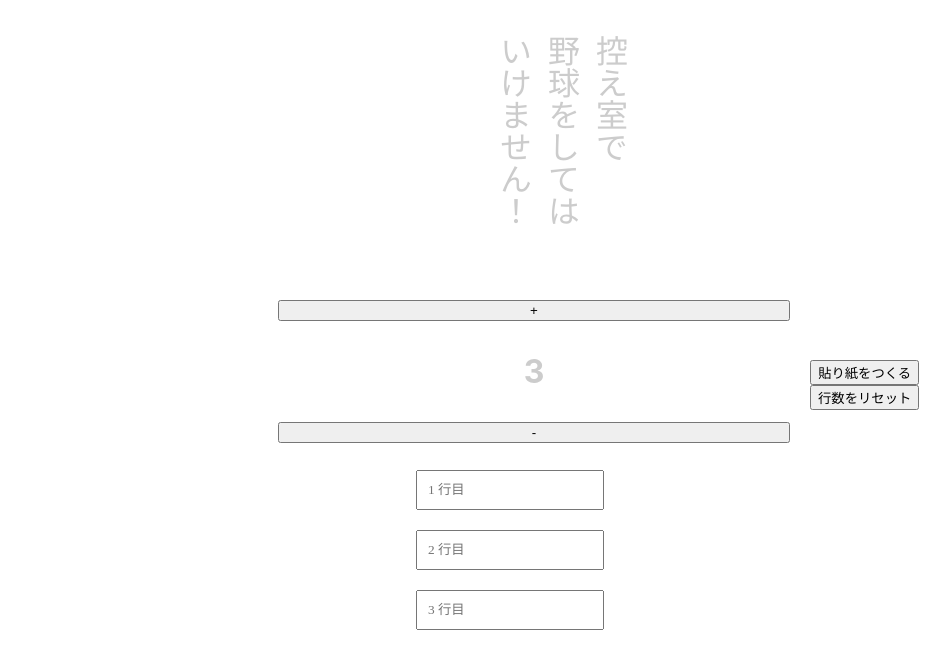
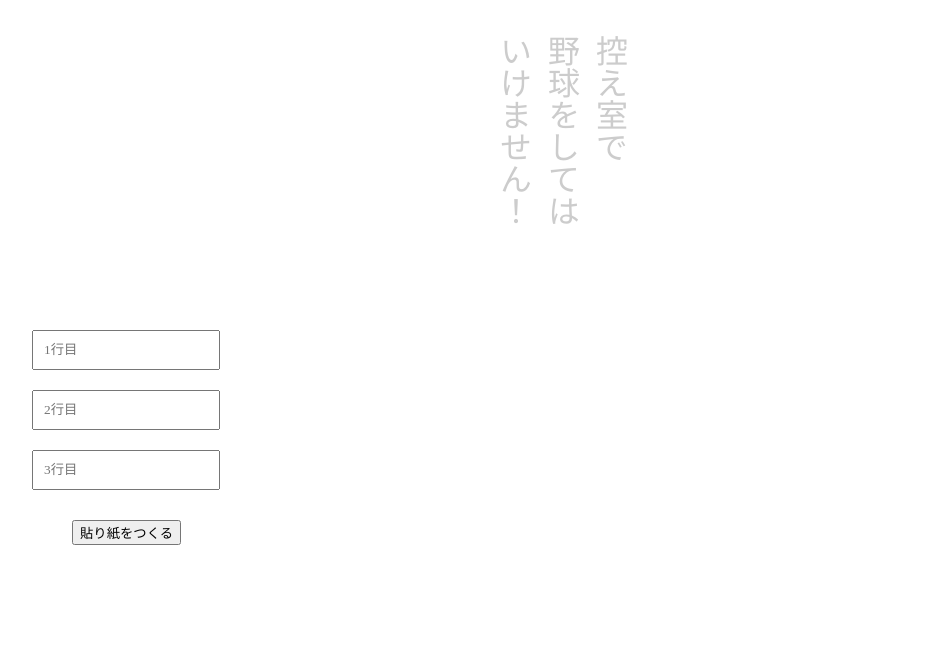
Before and after one commit to Secret-Society-Braid/Do-Not-Play-Baseball-In-Waiting-Room, a React (Vite) app: page / in a window 1280 px wide. Shown: the top 668 px of the page, without its empty margins (106-1056 px from the left). Built offline with nearby package versions, Linux system fonts and the light colour scheme; a web font is replaced by a local one.

Commit message:
Lines are fixed (#4)

```diff
--- a/src/comp/UserInputs.tsx
+++ b/src/comp/UserInputs.tsx
@@ -1,40 +1,24 @@
 import "../styles/userInputs.css";
-import { useSelector, useDispatch } from "react-redux";
-import { increment, decrement, reset } from "../features/lineCounterSlice";
 
 const UserInputs = () => {
 
-  const lineCount = useSelector((state: any) => state.lineCounter.count);
-  const dispatch = useDispatch();
-
   return (
     <>
-      <div className="line-counter">
-        <input
-          type="button"
-          value="+"
-          onClick={() => dispatch(increment())}
-        />
-        <h2>{lineCount}</h2>
-        <input
-          type="button"
-          value="-"
-          onClick={() => dispatch(decrement())}
-        />
-      </div>
       <div className="line-inputs">
-        {[...Array(lineCount)].map((_, i) => (
-          <input
-            type="text"
-            key={i}
-            placeholder={`${i + 1} 行目`}
-            className={"line-input"}
-          />
-        ))}
+        {[...Array(3)].map((_, i: number) => {
+          return (
+              <input
+                type="text"
+                key={i}
+                placeholder={`${i + 1}行目`}
+                className="line-input"
+                onChange={() => {}}
+              />
+          );
+        })}
       </div>
       <div className="submit">
         <input type="submit" value="貼り紙をつくる" onClick={() => {}}/>
-        <input type="submit" value="行数をリセット" onClick={() => dispatch(reset())}/>
       </div>
       <div className="result">
       </div>
--- a/src/styles/userInputs.css
+++ b/src/styles/userInputs.css
@@ -8,20 +8,13 @@
     width: 40%;
 }
 
-.line-counter h2 {
-    font-size: 2rem;
-    color: #ccc;
-    margin: 0 10;
-    text-align: center;
-}
-
 .line-inputs {
     display: flex;
     flex-direction: column;
     margin: 0 auto;
     position: fixed;
-    top: 460px;
-    left: calc(50% - 10%);
+    top: 320px;
+    left: calc(10%);
 }
 
 .line-input {
@@ -35,7 +28,7 @@
     flex-direction: column;
     margin: 0 auto;
     position: fixed;
-    top: 360px;
-    left: calc(70% + 20px);
+    top: 520px;
+    left: calc(10% + 50px);
     width: fit-content;
 }
```
